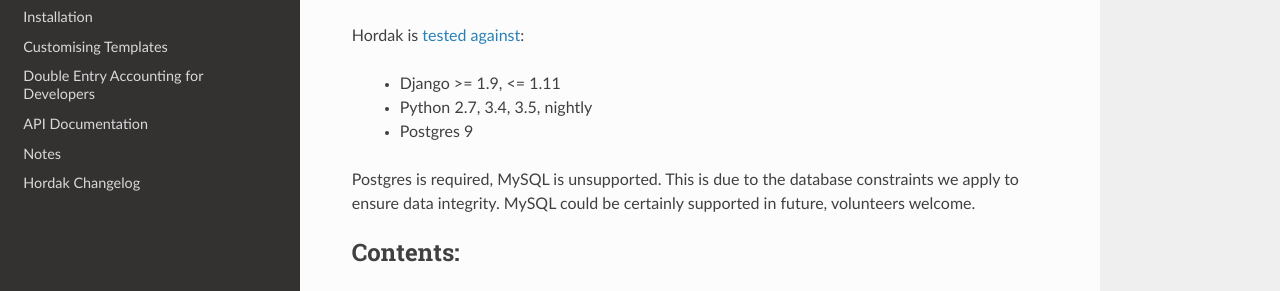
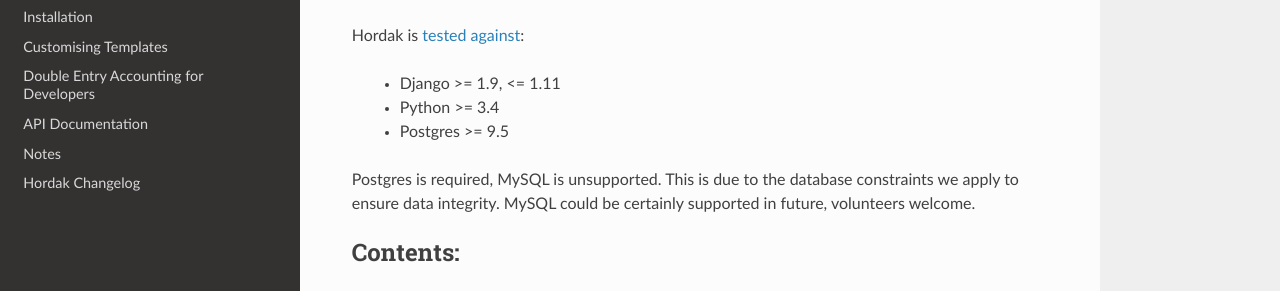
Before and after one commit to adamcharnock/django-hordak, a Sphinx documentation site: the page built from docs/index.rst, in a window 1280 px wide and 900 px high, scrolled down 320 px. Shown: the part 160-451 px from the top of the window. Built offline with Sphinx 7.4.7 and the Read the Docs theme 2.0.0, drawn with Linux system fonts in a browser that asks for light colours.

Commit message:
Dropping python 2.7 support

```diff
--- a/docs/index.rst
+++ b/docs/index.rst
@@ -22,8 +22,8 @@ Requirements
 Hordak is `tested against`_:
 
  * Django >= 1.9, <= 1.11
- * Python 2.7, 3.4, 3.5, nightly
- * Postgres 9
+ * Python >= 3.4
+ * Postgres >= 9.5
 
 Postgres is required, MySQL is unsupported. This is due to the database constraints we apply to
 ensure data integrity. MySQL could be certainly supported in future, volunteers welcome.
```
Also changed, not shown: .travis.yml.
